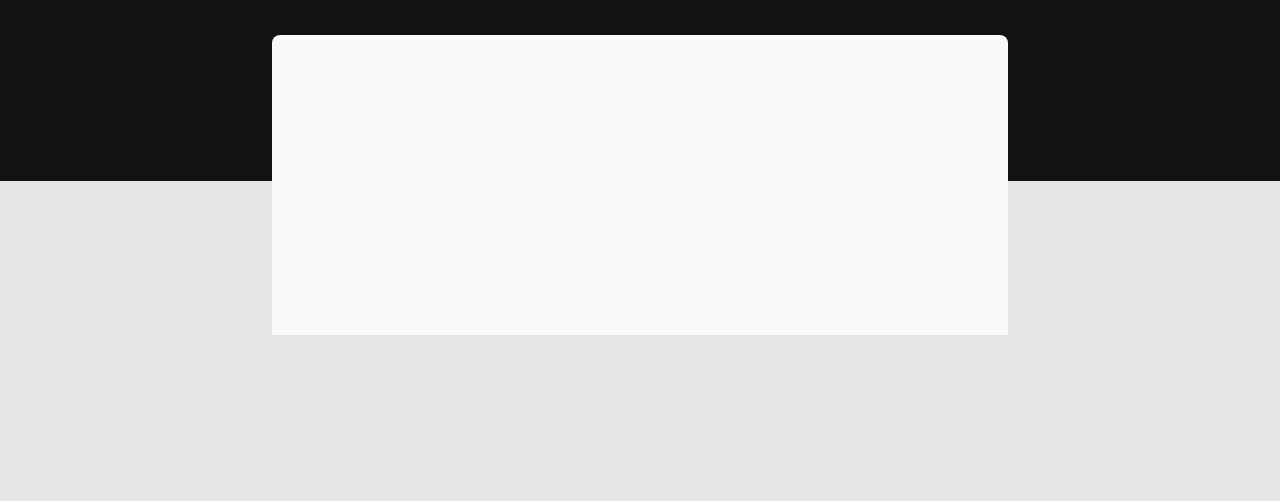
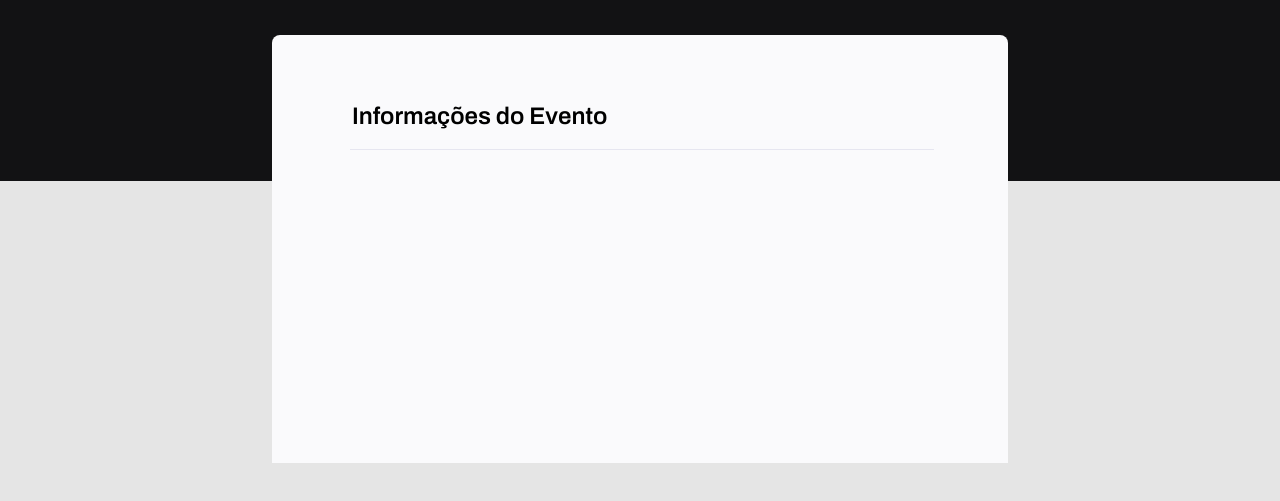
Before and after one commit to estevamnetof/explorer-rocketseat, a plain HTML site: page stage-02/projeto-03/index.html in a window 1280 px wide. Shown: the part 187-688 px from the top of the page. Drawn offline with Linux system fonts and the light colour scheme.

Commit message:
formulário

```diff
--- a/stage-02/projeto-03/index.html
+++ b/stage-02/projeto-03/index.html
@@ -16,7 +16,10 @@
             <h1>Crie e compartilhe seu evento</h1>
             <p>O primeiro passo, é preencher esse formulário de Inscrição</p>
         </header>
-        <form action="">
+        <form>
+            <fieldset>
+                <legend>Informações do Evento</legend>
+            </fieldset>
         </form>
     </div>
 </body>
--- a/stage-02/projeto-03/style.css
+++ b/stage-02/projeto-03/style.css
@@ -46,4 +46,22 @@ form {
     background: #fafafc;
     border-radius: 8px 8px 0px 0px;
     min-height: 300px;
+
+    padding: 64px;
 }
+
+fieldset {
+    border: none;
+}
+
+fieldset legend {
+    font-family: 'Archivo', sans-serif;
+    font-weight: 600;
+    font-size: 24px;
+    line-height: 34px;
+
+    width: 100%;
+
+    border-bottom: 1px solid #e6e6f0;
+    padding-bottom: 16px;
+}
```
